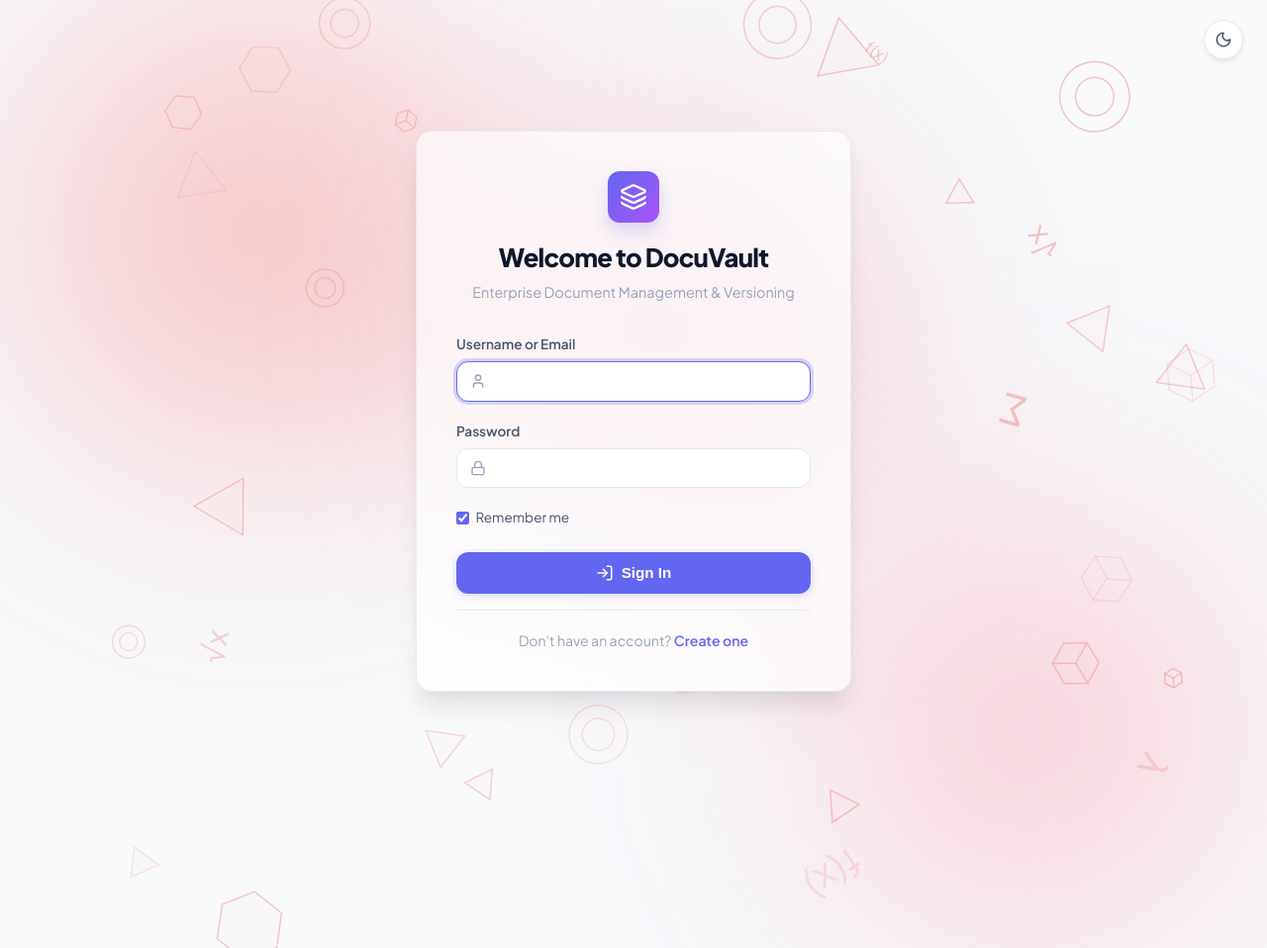
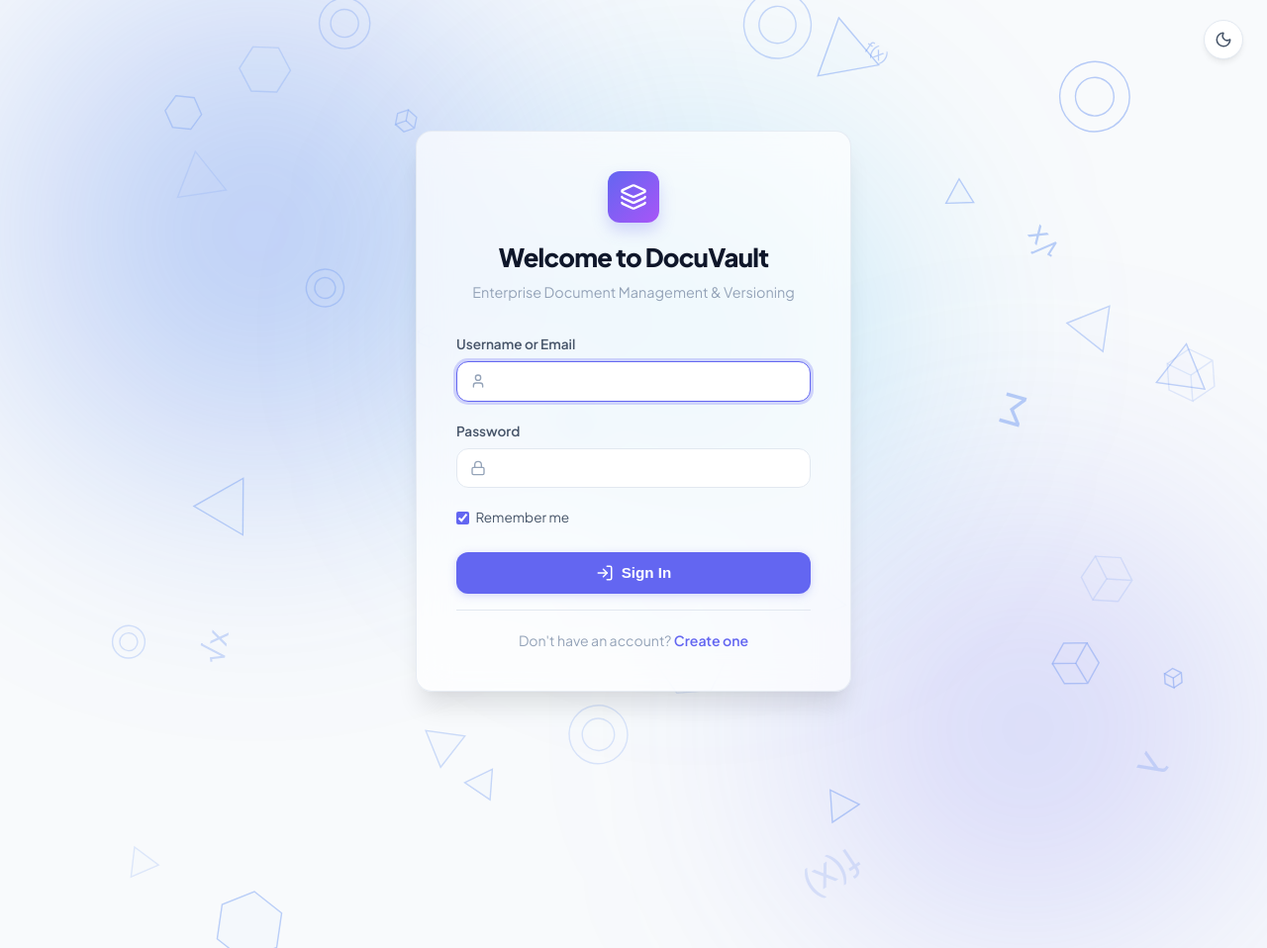
Before and after one commit to pradeepsingh020809-debug/DocuManage, a Flask app: page /auth/login in a window 1280 px wide. Shown: the whole page at 99% size. Run offline with Flask 3, Linux system fonts and the light colour scheme; some libraries are stand-ins or nearby versions.

Commit message:
Update live background to Deep Midnight Blue and fix admin / admin123 login credentials with case-insensitive login

```diff
--- a/app/routes/auth.py
+++ b/app/routes/auth.py
@@ -24,7 +24,7 @@ def login():
             return render_template('auth/login.html')
 
         user = User.query.filter(
-            (User.username == identifier) | (User.email == identifier.lower())
+            (db.func.lower(User.username) == identifier.lower()) | (db.func.lower(User.email) == identifier.lower())
         ).first()
 
         if not user or not user.check_password(password):
--- a/app/static/css/main.css
+++ b/app/static/css/main.css
@@ -57,22 +57,22 @@
 }
 
 [data-theme="dark"] {
-  --bg-app: #090d16;
-  --bg-surface: #111827;
-  --bg-surface-elevated: #1a2234;
+  --bg-app: #060b19;
+  --bg-surface: #0f172a;
+  --bg-surface-elevated: #1e293b;
   --bg-subtle: #1e293b;
-  --bg-glass: rgba(17, 24, 39, 0.85);
-  --bg-glass-card: rgba(26, 34, 52, 0.7);
-  --border-subtle: #1f293d;
+  --bg-glass: rgba(15, 23, 42, 0.85);
+  --bg-glass-card: rgba(30, 41, 59, 0.7);
+  --border-subtle: #1e293b;
   --border-glass: rgba(255, 255, 255, 0.08);
 
   --text-primary: #f8fafc;
   --text-secondary: #94a3b8;
   --text-muted: #64748b;
-  --text-inverse: #090d16;
+  --text-inverse: #060b19;
 
-  --primary-light: rgba(99, 102, 241, 0.15);
-  --primary-glow: rgba(99, 102, 241, 0.4);
+  --primary-light: rgba(59, 130, 246, 0.18);
+  --primary-glow: rgba(59, 130, 246, 0.45);
 
   --shadow-sm: 0 1px 2px 0 rgba(0, 0, 0, 0.4);
   --shadow-md: 0 4px 6px -1px rgba(0, 0, 0, 0.5);
@@ -535,7 +535,7 @@ h1, h2, h3, h4, h5, h6 {
   height: 680px;
   top: -160px;
   left: -160px;
-  background: radial-gradient(circle, rgba(239, 68, 68, 0.35) 0%, rgba(239, 68, 68, 0) 70%);
+  background: radial-gradient(circle, rgba(37, 99, 235, 0.38) 0%, rgba(37, 99, 235, 0) 70%);
   filter: blur(95px);
   animation: floatOrbPrimary 22s infinite alternate ease-in-out;
 }
@@ -545,7 +545,7 @@ h1, h2, h3, h4, h5, h6 {
   height: 580px;
   bottom: -120px;
   right: -120px;
-  background: radial-gradient(circle, rgba(244, 63, 94, 0.3) 0%, rgba(244, 63, 94, 0) 70%);
+  background: radial-gradient(circle, rgba(99, 102, 241, 0.32) 0%, rgba(99, 102, 241, 0) 70%);
   filter: blur(105px);
   animation: floatOrbAccent 26s infinite alternate ease-in-out;
 }
@@ -556,23 +556,23 @@ h1, h2, h3, h4, h5, h6 {
   top: 40%;
   left: 50%;
   transform: translate(-50%, -50%);
-  background: radial-gradient(circle, rgba(225, 29, 72, 0.28) 0%, rgba(225, 29, 72, 0) 70%);
+  background: radial-gradient(circle, rgba(14, 165, 233, 0.3) 0%, rgba(14, 165, 233, 0) 70%);
   filter: blur(90px);
   animation: floatOrbCyan 24s infinite alternate ease-in-out;
 }
 
 [data-theme="dark"] .orb-primary {
-  background: radial-gradient(circle, rgba(239, 68, 68, 0.48) 0%, rgba(239, 68, 68, 0) 70%);
+  background: radial-gradient(circle, rgba(37, 99, 235, 0.55) 0%, rgba(37, 99, 235, 0) 70%);
   filter: blur(115px);
 }
 
 [data-theme="dark"] .orb-accent {
-  background: radial-gradient(circle, rgba(225, 29, 72, 0.42) 0%, rgba(225, 29, 72, 0) 70%);
+  background: radial-gradient(circle, rgba(99, 102, 241, 0.48) 0%, rgba(99, 102, 241, 0) 70%);
   filter: blur(120px);
 }
 
 [data-theme="dark"] .orb-cyan {
-  background: radial-gradient(circle, rgba(244, 63, 94, 0.38) 0%, rgba(244, 63, 94, 0) 70%);
+  background: radial-gradient(circle, rgba(14, 165, 233, 0.42) 0%, rgba(14, 165, 233, 0) 70%);
   filter: blur(105px);
 }
 
--- a/app/static/js/app.js
+++ b/app/static/js/app.js
@@ -238,13 +238,13 @@ function initLiveBackground() {
       ctx.translate(this.x, this.y);
       ctx.rotate(this.angle);
 
-      // Crimson / Ruby Red colors
+      // Electric Royal Blue / Sapphire Cyan colors
       const strokeColor = isDark
-        ? `rgba(248, 113, 113, ${this.alpha * 1.2})`
-        : `rgba(239, 68, 68, ${this.alpha * 0.85})`;
+        ? `rgba(96, 165, 250, ${this.alpha * 1.3})`
+        : `rgba(37, 99, 235, ${this.alpha * 0.85})`;
       const fillColor = isDark
-        ? `rgba(225, 29, 72, ${this.alpha * 0.25})`
-        : `rgba(254, 226, 226, ${this.alpha * 0.3})`;
+        ? `rgba(59, 130, 246, ${this.alpha * 0.22})`
+        : `rgba(219, 234, 254, ${this.alpha * 0.35})`;
 
       ctx.strokeStyle = strokeColor;
       ctx.fillStyle = fillColor;
--- a/test_app.py
+++ b/test_app.py
@@ -9,7 +9,7 @@ class DocuVaultTestCase(unittest.TestCase):
         self.app.config['TESTING'] = True
         self.client = self.app.test_client()
 
-    def login(self, username='master', password='naster123'):
+    def login(self, username='admin', password='admin123'):
         return self.client.post('/auth/login', data={
             'identifier': username,
             'password': password
@@ -18,7 +18,7 @@ class DocuVaultTestCase(unittest.TestCase):
     def test_login_and_dashboard(self):
         response = self.login()
         self.assertEqual(response.status_code, 200)
-        self.assertIn(b'master', response.data)
+        self.assertIn(b'admin', response.data)
         self.assertIn(b'Storage Distribution', response.data)
 
     def test_explorer_and_files(self):
```
